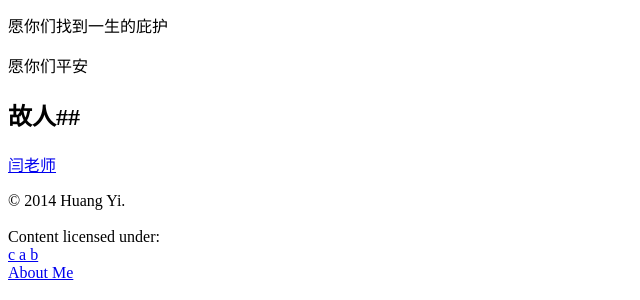
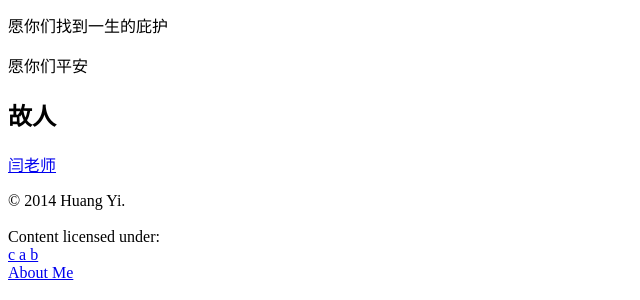
Before and after one commit to literblog/literblog.github.com, a Jekyll site: the page built from about.md, in a window 1280 px wide. Shown: the part 364-664 px from the top of the page, without its empty margins (0-640 px from the left). Built offline with Jekyll 4.4.1, drawn with Linux system fonts in a browser that asks for light colours; nearby versions of some CDN libraries; library files that are not in the unit come from our copies.

```diff
--- a/about.md
+++ b/about.md
@@ -23,6 +23,8 @@ Hide me under the shadow of thy wings
 愿你们平安
 
 
-##故人##
+
+
+##故人
 
 [闫老师](http://urbem.org/)
```
